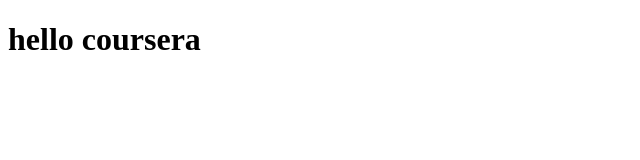
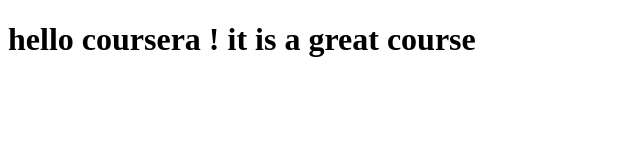
Before and after one commit to Umaid0/coursera-test, a plain HTML site: page site/index.html in a window 1280 px wide. Shown: the whole page, without its empty margins (0-640 px from the left). Drawn offline with Linux system fonts and the light colour scheme.

Commit message:
small addition

```diff
--- a/site/index.html
+++ b/site/index.html
@@ -6,6 +6,6 @@
 	<title>hello coursera</title>
 </head>
 <body>
-<h1>hello coursera</h1>
+<h1>hello coursera ! it is a great course</h1>
 </body>
 </html>
```
